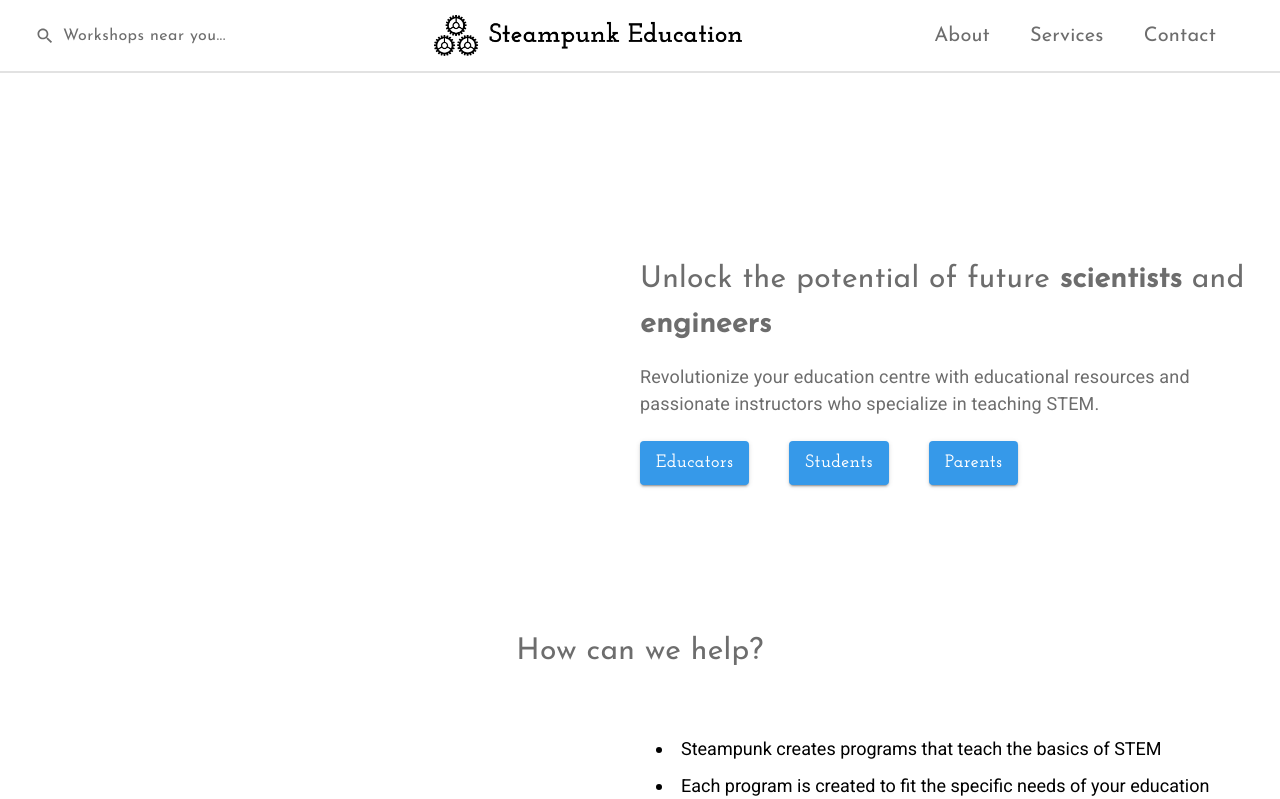
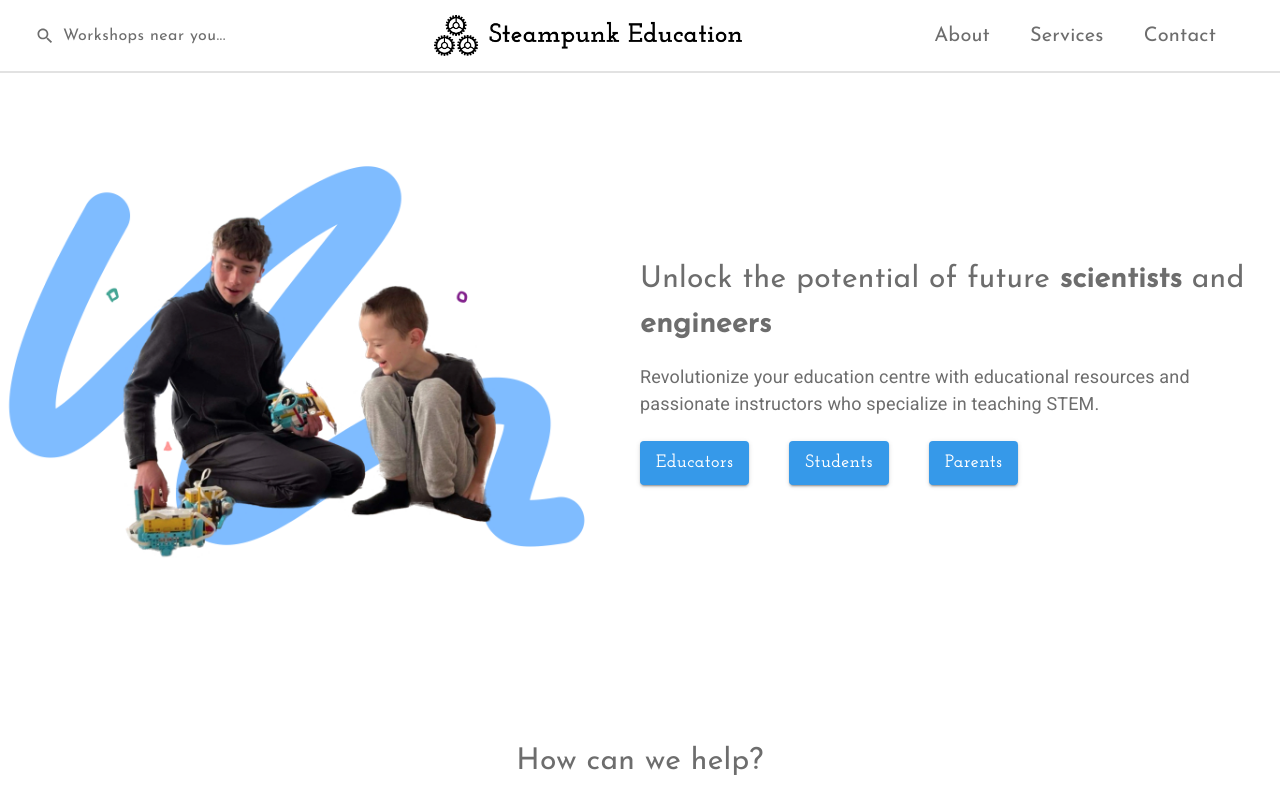
Before and after one commit to thePianoKid/SEG-3125-Project-2, a React (Create React App) app: page / in a window 1280 px wide. Shown: the top 799 px of the page. Built offline with nearby package versions, Linux system fonts and the light colour scheme.

Commit message:
Added spash page image

```diff
--- a/src/components/pages/Home.jsx
+++ b/src/components/pages/Home.jsx
@@ -10,6 +10,7 @@ import { Typography } from "@mui/material"
 import { styled } from "@mui/material/styles";
 import { properties } from "../../properties";
 import { Link } from "react-router-dom";
+import spashPageImage from "../../resources/images/splash-page-img.jpeg";
 
 const SplashPageTitle = styled(Typography)(() => ({
     fontFamily: "Josefin Sans",
@@ -27,7 +28,9 @@ const Home = () => {
     <div>
         <Navbar />
         <Grid container>
-            <Grid xs={6}></Grid>
+            <Grid xs={6}>
+                <img style={{ paddingTop: "50px", width: "100%" }} src={spashPageImage} alt="Spash Page Image" />
+            </Grid>
             <Grid xs={6}>
                 <SplashPageTitle sx={{ pt: 23 }}>
                     Unlock the potential of future <strong>scientists</strong> and <strong>engineers</strong>
```
Also changed, not shown: src/resources/images/splash-page-img.jpeg (added).
